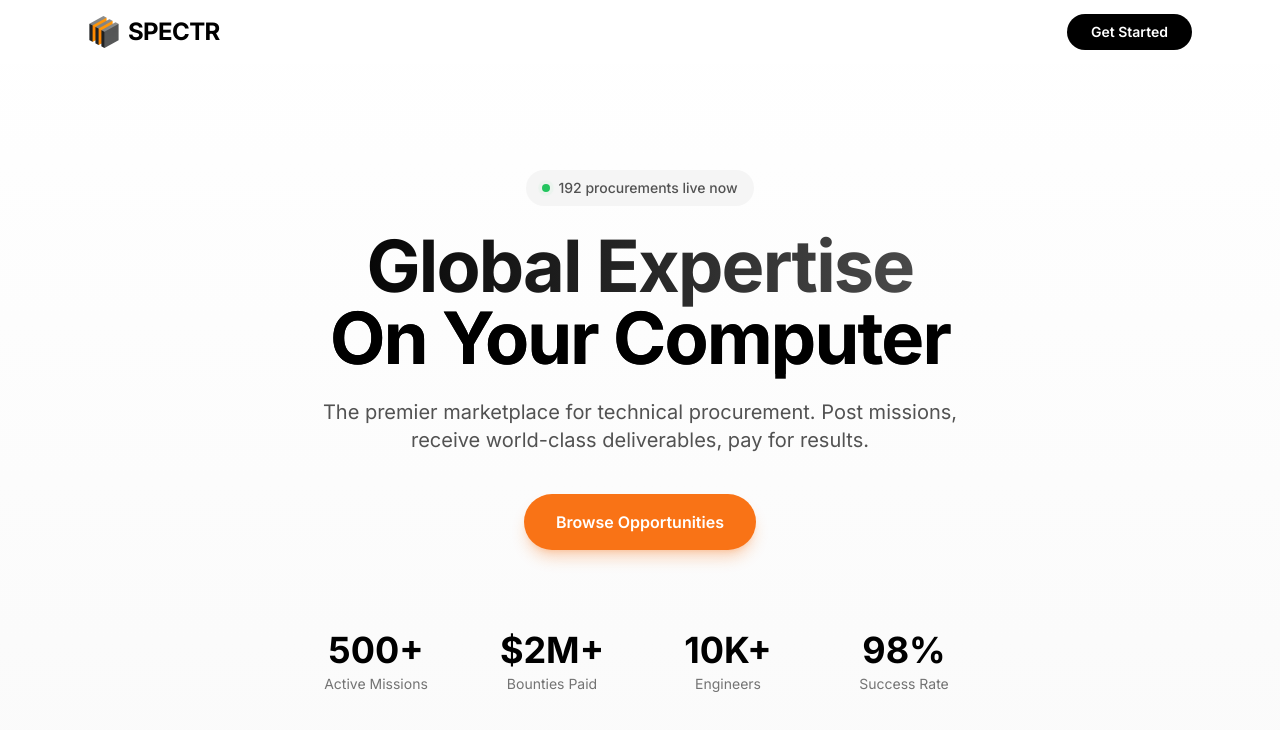
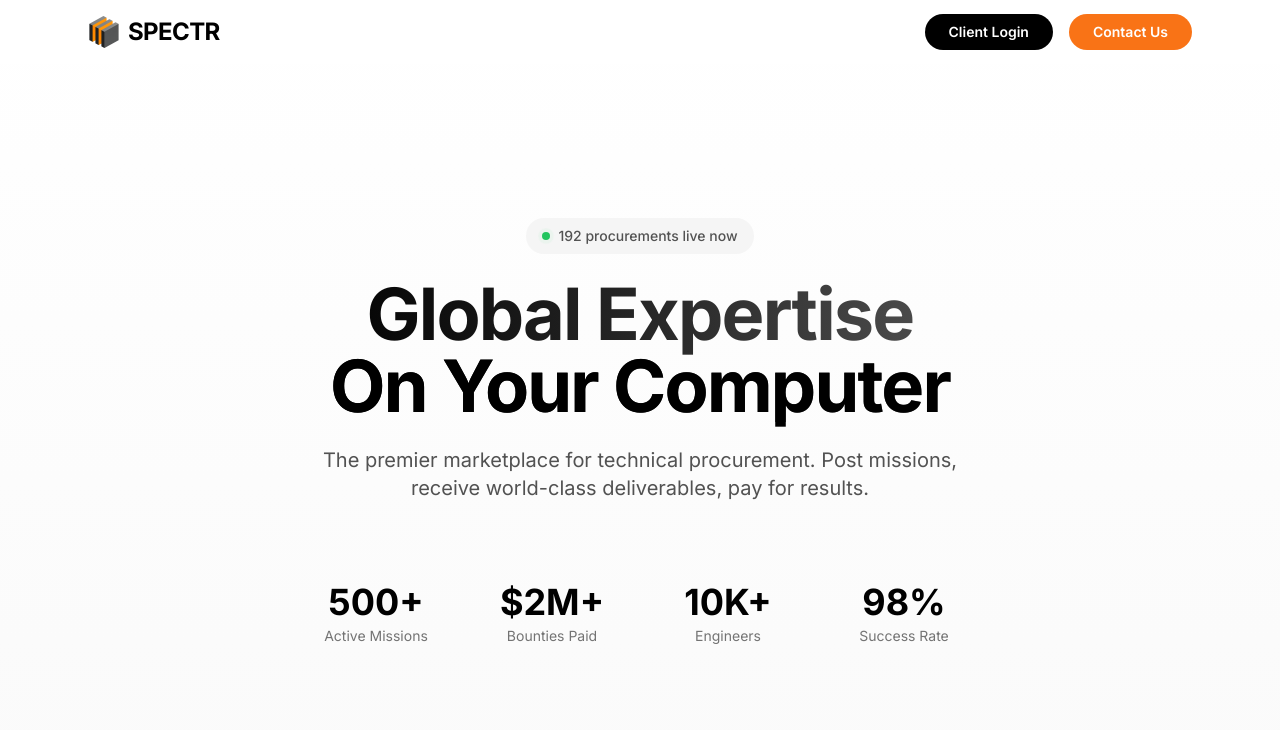
Before and after one commit to makwansoran/GoMercant.com, a Next.js app: page / in a window 1280 px wide. Shown: the top 730 px of the page. Built offline with nearby package versions, Linux system fonts and the light colour scheme.

Commit message:
Update nav: Client Login + Contact Us, remove Browse Opportunities

```diff
--- a/components/premium-timeline-landing.tsx
+++ b/components/premium-timeline-landing.tsx
@@ -32,12 +32,18 @@
               SPECTR
             </span>
           </div>
-          <div className="hidden md:flex items-center gap-8">
+          <div className="hidden md:flex items-center gap-4">
             <a
               href="/get-started"
               className="inline-flex items-center justify-center rounded-full bg-black px-6 py-2 text-sm font-semibold text-white transition-all hover:bg-neutral-800 hover:scale-105"
             >
-              Get Started
+              Client Login
+            </a>
+            <a
+              href="#contact"
+              className="inline-flex items-center justify-center rounded-full bg-orange-500 px-6 py-2 text-sm font-semibold text-white transition-all hover:bg-orange-600 hover:scale-105"
+            >
+              Contact Us
             </a>
           </div>
         </div>
@@ -66,14 +72,6 @@
             <p className="mt-6 text-lg text-neutral-600 md:text-xl max-w-2xl mx-auto">
               The premier marketplace for technical procurement. Post missions, receive world-class deliverables, pay for results.
             </p>
-            <div className="mt-10 flex flex-col sm:flex-row justify-center gap-4">
-              <a
-                href="/get-started"
-                className="inline-flex items-center justify-center rounded-full bg-orange-500 px-8 py-4 text-base font-semibold text-white transition-all hover:bg-orange-600 hover:scale-105 shadow-lg shadow-orange-500/30"
-              >
-                Browse Opportunities
-              </a>
-            </div>
           </motion.div>
 
           {/* Stats */}
```
